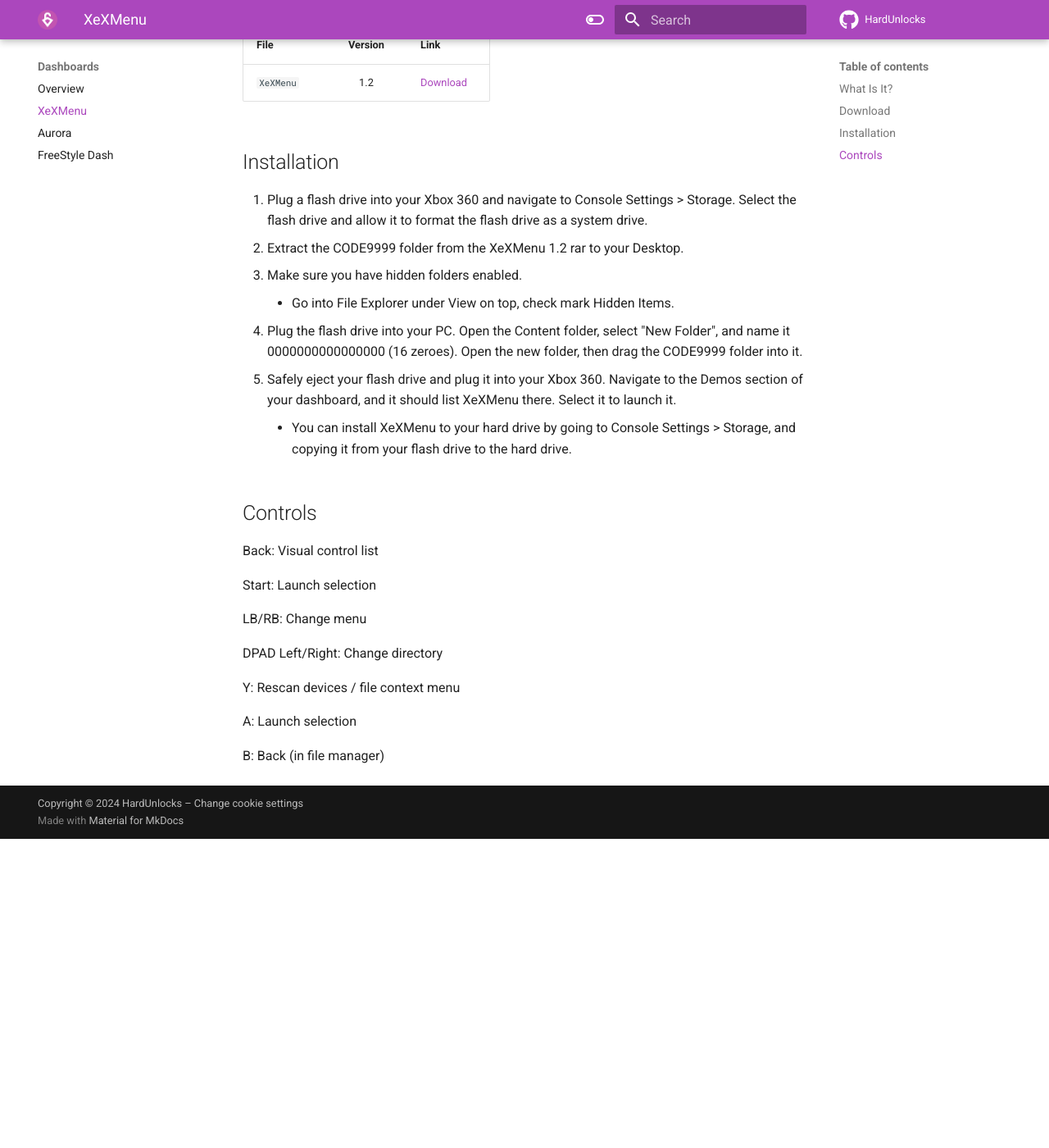
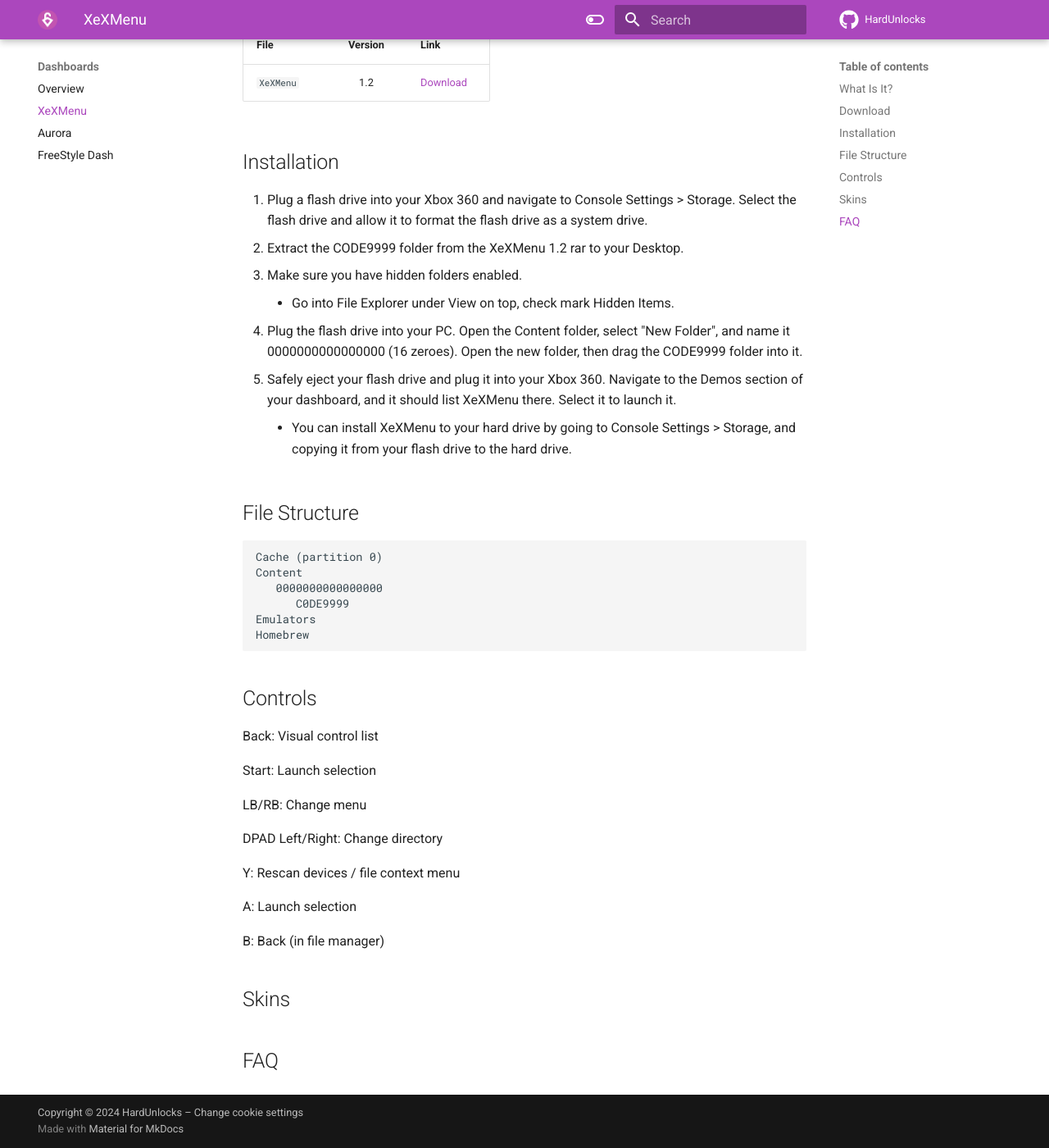
Before and after one commit to elasticpanda69/HardUnlocks, an MkDocs documentation site: the page built from docs/Dashboards/XeXMenu.md, in a window 1280 px wide and 1400 px high, scrolled down 677 px. Shown: the whole window at 82% size. Built offline with MkDocs 1.6.1 and Material for MkDocs 9.7.7, drawn with Linux system fonts in a browser that asks for light colours; comment, search, counter and statistics services are not loaded; before the commit the page ends 1700 px from its top, so only the background shows below that.

Commit message:
Updated download file and file structure

````diff
--- a/docs/Dashboards/XeXMenu.md
+++ b/docs/Dashboards/XeXMenu.md
@@ -9,9 +9,9 @@
 
 ## Download
 
-| File         | Version | Link                                                                                                                           |
-|--------------|:-------:|--------------------------------------------------------------------------------------------------------------------------------|
-| `XeXMenu`    |   1.2   | [Download](https://mega.nz/#!9AlUmDZK!oykniipcx80kvuRxLaqY8NtPMJYKHW1ZYpqYfcAZsLA)                                             |
+| File         | Version | Link                                                                                                           |
+|--------------|:-------:|----------------------------------------------------------------------------------------------------------------|
+| `XeXMenu`    |   1.2   | [Download](https://drive.google.com/file/d/1168OrJZ7J-XcklsYweOFns2Plba0Zohh/view?usp=sharing)                 |
 
 ## Installation
 
@@ -22,6 +22,17 @@
 4. Plug the flash drive into your PC. Open the Content folder, select "New Folder", and name it 0000000000000000 (16 zeroes). Open the new folder, then drag the CODE9999 folder into it.
 5. Safely eject your flash drive and plug it into your Xbox 360. Navigate to the Demos section of your dashboard, and it should list XeXMenu there. Select it to launch it.
     * You can install XeXMenu to your hard drive by going to Console Settings > Storage, and copying it from your flash drive to the hard drive.
+
+## File Structure
+
+``` { .yaml .no-copy }
+Cache (partition 0)
+Content
+   0000000000000000
+      C0DE9999
+Emulators
+Homebrew
+```
 
 ## Controls
 
@@ -38,3 +49,7 @@
 A: Launch selection
 
 B: Back (in file manager)
+
+## Skins
+
+## FAQ
````
